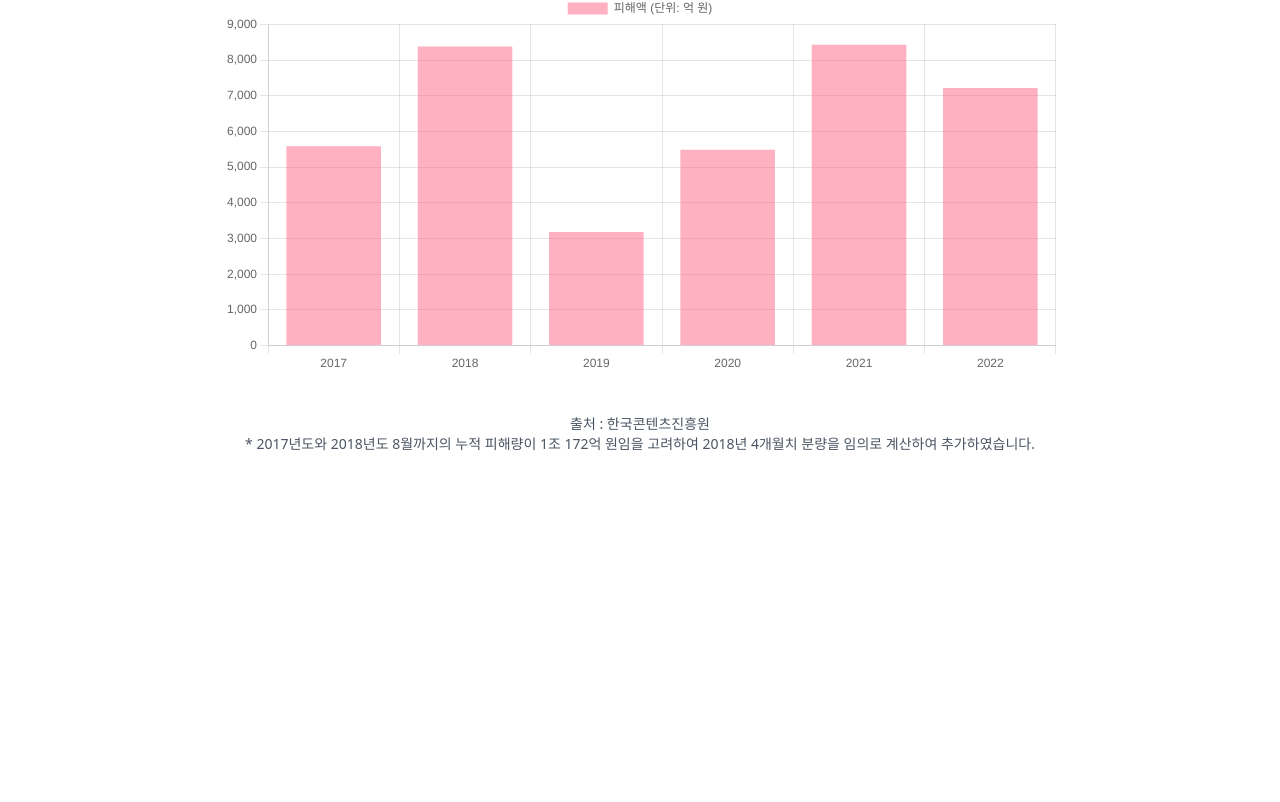
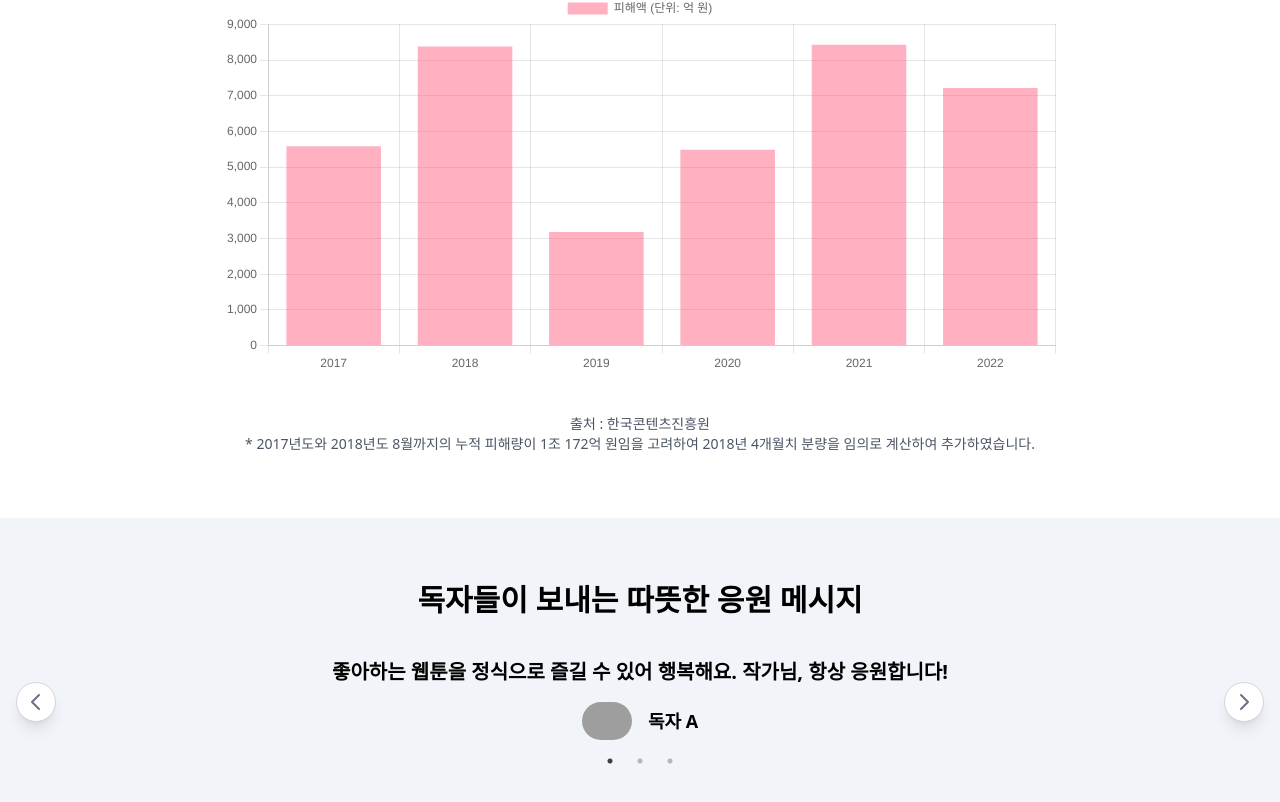
Before and after one commit to EXPOIR0405/CreateHub, a Next.js app: page / in a window 1280 px wide. Shown: the part 2297-3099 px from the top of the page. Before the commit the page ends 2815 px from the top, so only its background shows below. Built offline with nearby package versions, Linux system fonts and the light colour scheme; grey boxes are pictures that could not be loaded.

Commit message:
응원메세지 섹션

```diff
--- a/package.json
+++ b/package.json
@@ -14,12 +14,15 @@
     "next": "14.2.13",
     "react": "^18",
     "react-chartjs-2": "^5.2.0",
-    "react-dom": "^18"
+    "react-dom": "^18",
+    "react-slick": "^0.30.2",
+    "slick-carousel": "^1.8.1"
   },
   "devDependencies": {
     "@types/node": "^20",
     "@types/react": "^18",
     "@types/react-dom": "^18",
+    "@types/react-slick": "^0.23.13",
     "eslint": "^8",
     "eslint-config-next": "14.2.13",
     "postcss": "^8",
--- a/src/pages/index.tsx
+++ b/src/pages/index.tsx
@@ -3,6 +3,9 @@ import Image from 'next/image';
 import Link from 'next/link';
 import { ChartData, ChartOptions } from 'chart.js';
 import { Chart } from 'react-chartjs-2';
+import 'slick-carousel/slick/slick.css';
+import 'slick-carousel/slick/slick-theme.css';
+import Slider from 'react-slick';
 
 import {
   Chart as ChartJS,
@@ -92,6 +95,57 @@ const Index = () => {
   // 비디오 재생이 끝날 때 호출될 함수
   const handleVideoEnd = () => {
     setCurrentVideoIndex((prevIndex) => (prevIndex + 1) % videoSources.length);
+  };
+
+  // 커스텀 화살표 컴포넌트
+const PrevArrow = ({ onClick }: { onClick?: () => void }) => {
+  return (
+    <button
+      onClick={onClick}
+      className="absolute left-0 z-10 transform -translate-y-1/2 top-1/2 bg-white border border-gray-300 rounded-full w-10 h-10 flex items-center justify-center shadow-lg"
+    >
+      <svg
+        className="w-6 h-6 text-gray-500"
+        fill="none"
+        stroke="currentColor"
+        viewBox="0 0 24 24"
+        xmlns="http://www.w3.org/2000/svg"
+      >
+        <path strokeLinecap="round" strokeLinejoin="round" strokeWidth={2} d="M15 19l-7-7 7-7" />
+      </svg>
+    </button>
+  );
+};
+
+const NextArrow = ({ onClick }: { onClick?: () => void }) => {
+  return (
+    <button
+      onClick={onClick}
+      className="absolute right-0 z-10 transform -translate-y-1/2 top-1/2 bg-white border border-gray-300 rounded-full w-10 h-10 flex items-center justify-center shadow-lg"
+    >
+      <svg
+        className="w-6 h-6 text-gray-500"
+        fill="none"
+        stroke="currentColor"
+        viewBox="0 0 24 24"
+        xmlns="http://www.w3.org/2000/svg"
+      >
+        <path strokeLinecap="round" strokeLinejoin="round" strokeWidth={2} d="M9 5l7 7-7 7" />
+      </svg>
+    </button>
+  );
+};
+
+  // 그 다음 슬라이더 설정을 정의합니다
+  const settings = {
+    dots: true,
+    infinite: true,
+    speed: 500,
+    slidesToShow: 1,
+    slidesToScroll: 1,
+    arrows: true,
+    prevArrow: <PrevArrow />,
+    nextArrow: <NextArrow />,
   };
 
   return (
@@ -279,6 +333,45 @@ const Index = () => {
       </section>
 
       <StatisticsSection />
+      {/* 섹션 헤더 */}
+      <section className="container mx-auto px-4 py-16 bg-slate-100 overflow-hidden">
+        <h2 className="text-3xl font-bold text-center mb-10">독자들이 보내는 따뜻한 응원 메시지</h2>
+
+        <Slider {...settings}>
+          {/* 응원 메세지 항목 1 */}
+          <div className="text-center">
+            <p className="text-xl font-semibold mb-4">
+              좋아하는 웹툰을 정식으로 즐길 수 있어 행복해요. 작가님, 항상 응원합니다!
+            </p>
+            <div className="flex justify-center items-center space-x-4">
+              <Image src="/images/reader.png" alt="Reader" width={50} height={50} className="rounded-full" />
+              <span className="text-lg font-bold">독자 A</span>
+            </div>
+          </div>
+
+          {/* 슬라이더 항목 2 */}
+          <div className="text-center">
+            <p className="text-xl font-semibold mb-4">
+              웹툰 작가님들 덕분에 많은 행복을 느낍니다. 정식 플랫폼을 이용해 창작자를 응원합니다!
+            </p>
+            <div className="flex justify-center items-center space-x-4">
+              <Image src="/images/reader2.png" alt="Reader" width={50} height={50} className="rounded-full" />
+              <span className="text-lg font-bold">독자 B</span>
+            </div>
+          </div>
+
+          {/* 슬라이더 항목 3 */}
+          <div className="text-center">
+            <p className="text-xl font-semibold mb-4">
+              정식 웹툰을 이용해 작가님들의 노력을 응원합니다. 작가님, 파이팅!
+            </p>
+            <div className="flex justify-center items-center space-x-4">
+              <Image src="/images/reader3.png" alt="Reader" width={50} height={50} className="rounded-full" />
+              <span className="text-lg font-bold">독자 C</span>
+            </div>
+          </div>
+        </Slider>
+      </section>
     </div>
   );
 };
```
Also changed, not shown: 2 other files (tests, documents, lock files or other folders).
